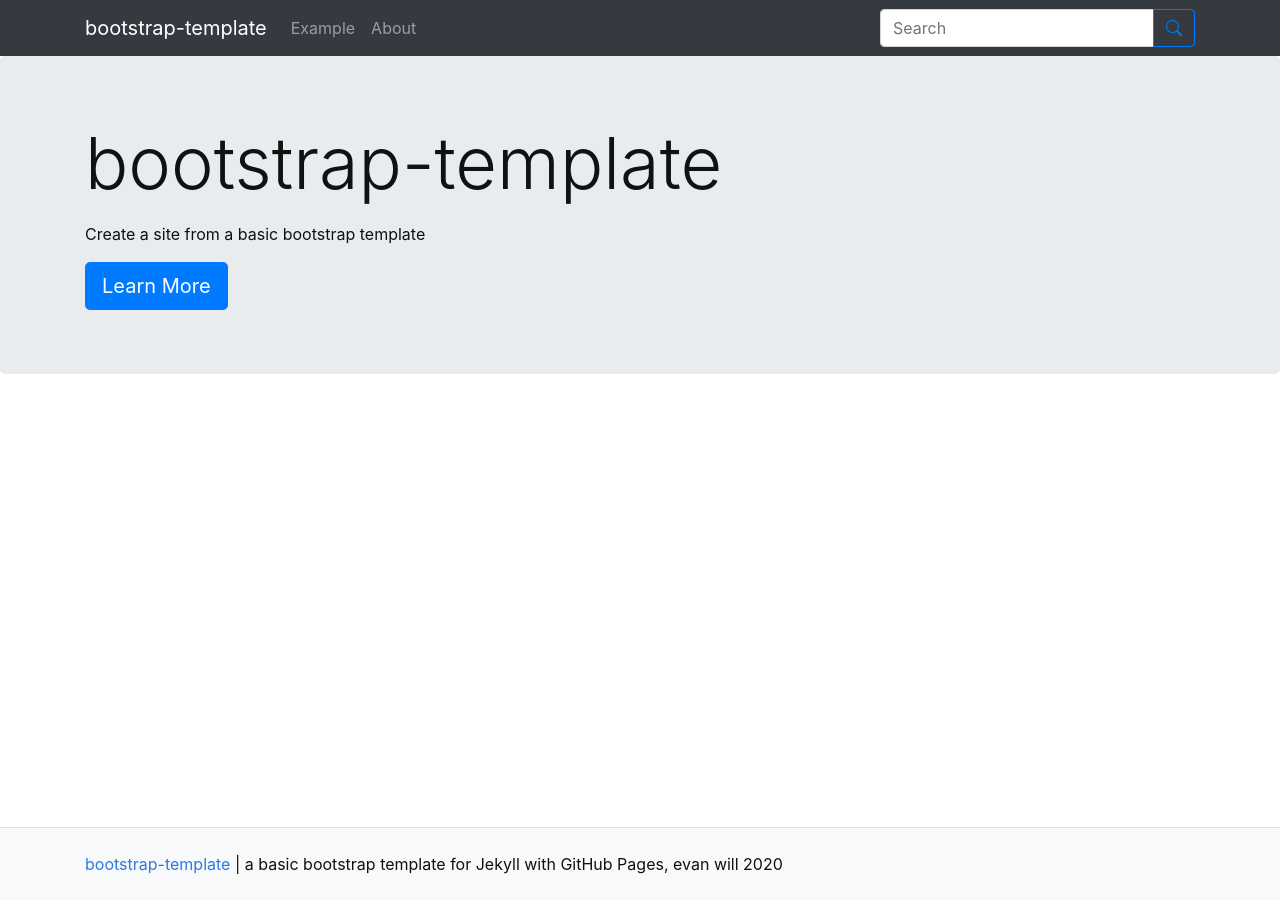
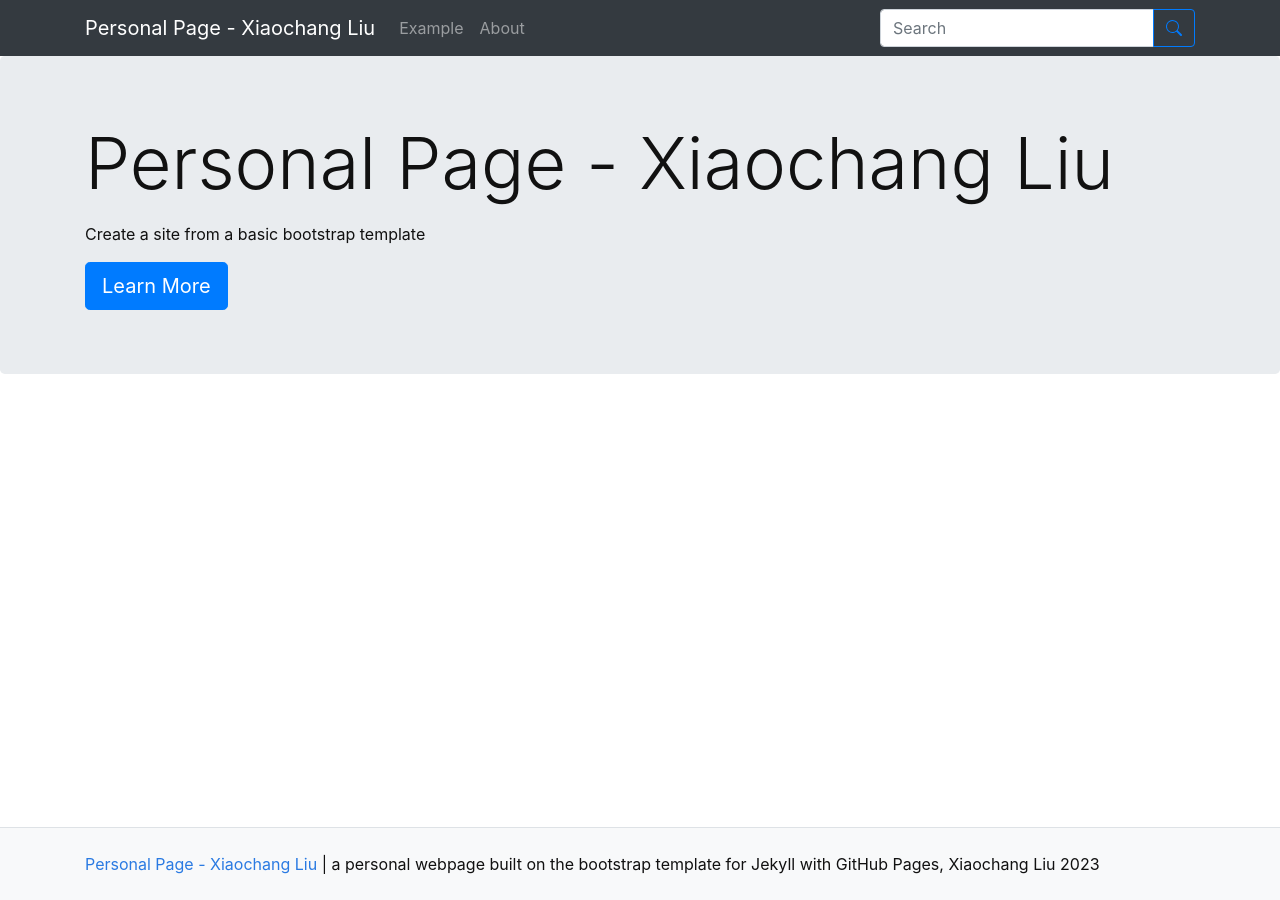
Before and after one commit to lxc1223/lxc1223.github.io, a Jekyll site: the page built from pages/index.md, in a window 1280 px wide. Built offline with Jekyll 4.4.1, drawn with Linux system fonts in a browser that asks for light colours.

Commit message:
set up config

```diff
--- a/_config.yml
+++ b/_config.yml
@@ -9,10 +9,10 @@
 #######
 # SITE SETTINGS
 #
-title: bootstrap-template
-description: "a basic bootstrap template for Jekyll with GitHub Pages"
-year: 2020
-author: evan will
+title: Personal Page - Xiaochang Liu
+description: "a personal webpage built on the bootstrap template for Jekyll with GitHub Pages"
+year: 2023
+author: Xiaochang Liu
 # add search box to navbar, true/false
 search: true
 
@@ -23,13 +23,13 @@ search: true
 #
 # use url for the domain, e.g. https://thecdil.github.io
 # on gh-pages follow the pattern: https://username.github.io
-url:
+url: https://lxc1223.github.io
 # use baseurl to add subsection of the domain, e.g. /timelinejs-template
 # on gh-pages this is a / followed by the name of the repository
 # baseurl is your github repository's name prefixed with a /
-baseurl:
+baseurl: /lxc1223.github.io
 # location of code, the full url to your github repository
-source-code: https://github.com/thecdil/bootstrap-template
+source-code: https://github.com/lxc1223/lxc1223.github.io
 
 ##########
 # GOOGLE ANALYTICS [optional!]
```
